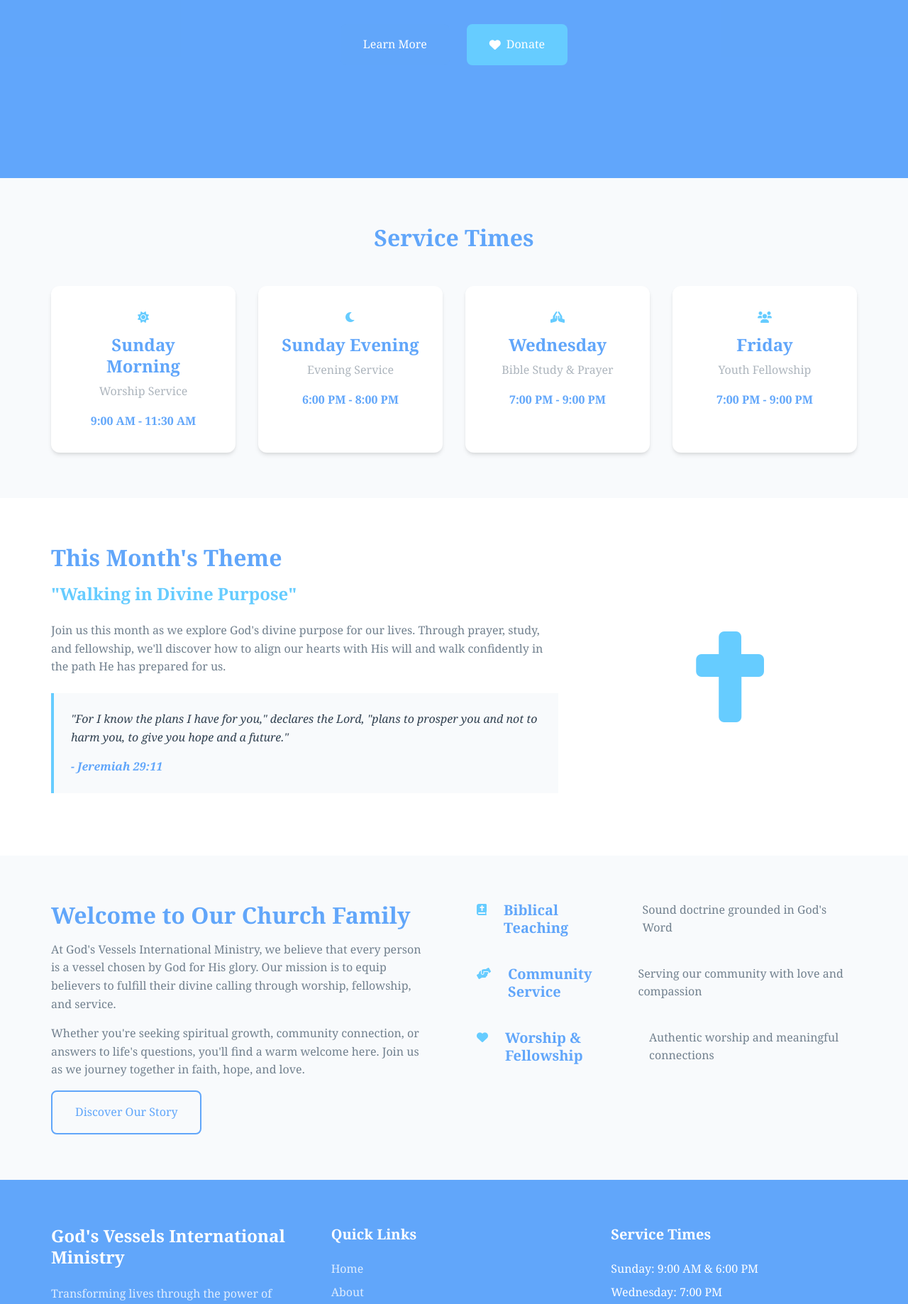
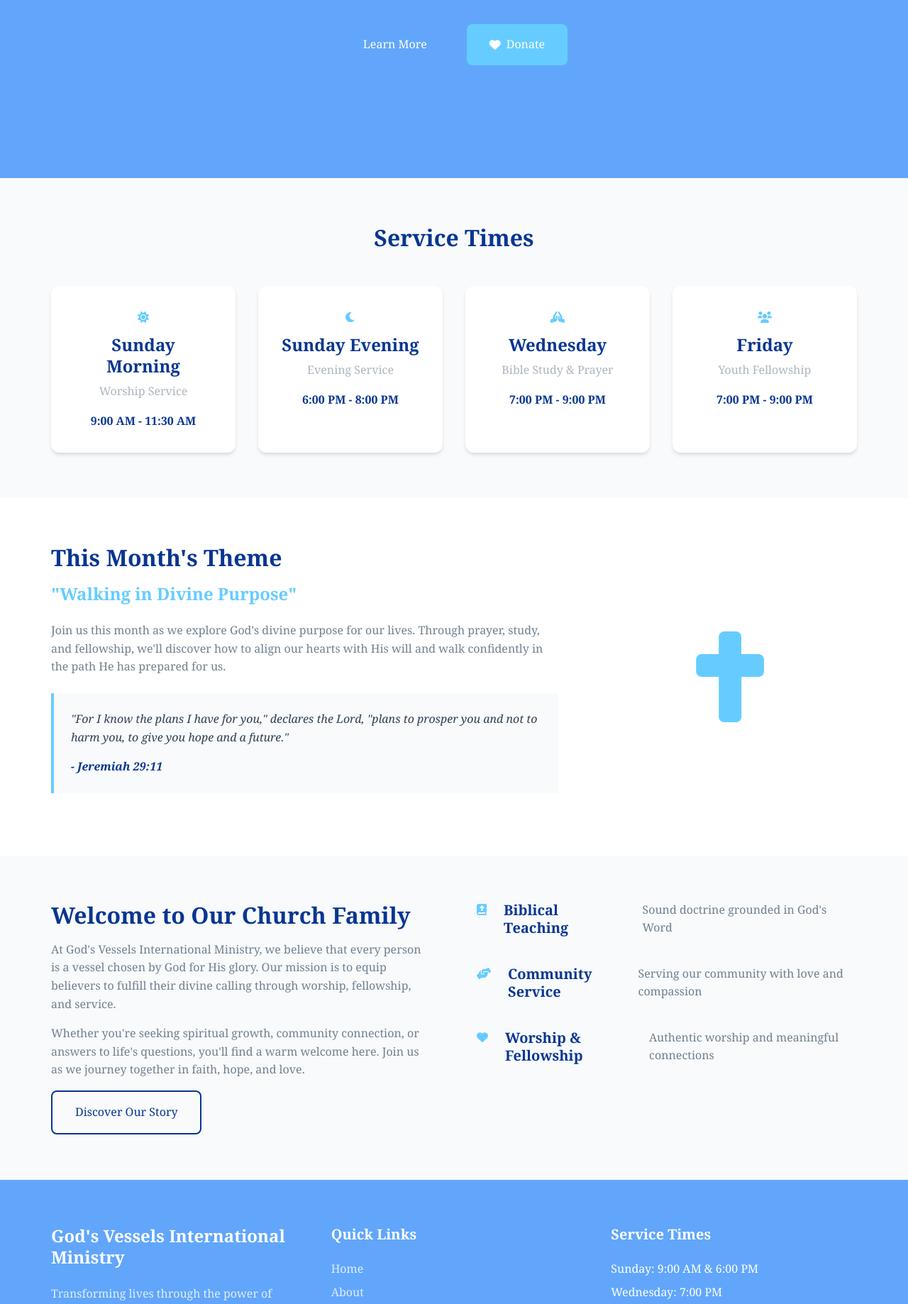
Before and after one commit to tallZacchaeus/gvim, a PHP site: page / in a window 1280 px wide. Shown: the part 429-2267 px from the top of the page at 71% size. Run offline with PHP 8.4, Linux system fonts and the light colour scheme.

Commit message:
Give text elements a more prominent and sophisticated look on the website
Update color palette in style.css to use --deep-blue instead of --primary-blue.

Replit-Commit-Author: Agent
Replit-Commit-Session-Id: 700e4966-fda8-438f-a7cc-e0233ece42db
Replit-Commit-Screenshot-Url: https://storage.googleapis.com/screenshot-production-us-central1/32853747-e98f-4b10-805a-ab2010873307/35e2a454-1e21-42d9-8211-575d4de96379.jpg

```diff
--- a/style.css
+++ b/style.css
@@ -70,7 +70,7 @@ body {
 h1, h2, h3, h4, h5, h6 {
     font-weight: 600;
     line-height: 1.25;
-    color: hsl(var(--primary-blue));
+    color: hsl(var(--deep-blue));
     margin-bottom: var(--spacing-md);
 }
 
@@ -87,7 +87,7 @@ p {
 }
 
 a {
-    color: hsl(var(--primary-light));
+    color: hsl(var(--deep-blue));
     text-decoration: none;
     transition: var(--transition);
 }
@@ -217,12 +217,12 @@ main {
 
 .btn-outline {
     background-color: transparent;
-    color: hsl(var(--primary-blue));
-    border: 2px solid hsl(var(--primary-blue));
+    color: hsl(var(--deep-blue));
+    border: 2px solid hsl(var(--deep-blue));
 }
 
 .btn-outline:hover {
-    background-color: hsl(var(--primary-blue));
+    background-color: hsl(var(--deep-blue));
     color: hsl(var(--white));
 }
 
@@ -342,7 +342,7 @@ main {
 
 .time-card .time {
     font-weight: 600;
-    color: hsl(var(--primary-blue));
+    color: hsl(var(--deep-blue));
 }
 
 /* Monthly Theme */
@@ -378,7 +378,7 @@ blockquote cite {
     display: block;
     margin-top: var(--spacing-md);
     font-weight: 600;
-    color: hsl(var(--primary-blue));
+    color: hsl(var(--deep-blue));
 }
 
 .theme-image {
```
